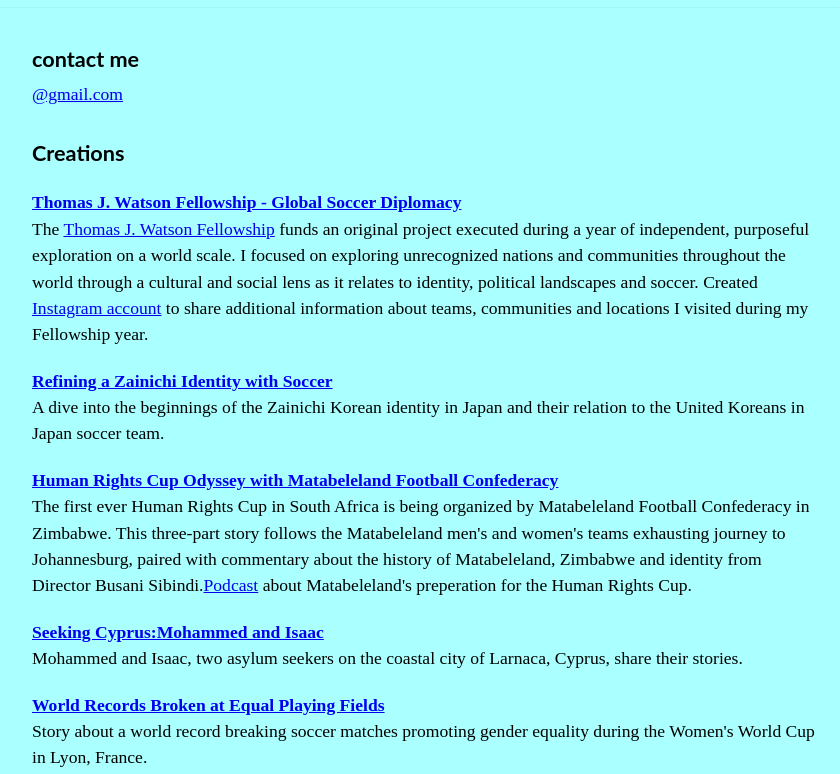
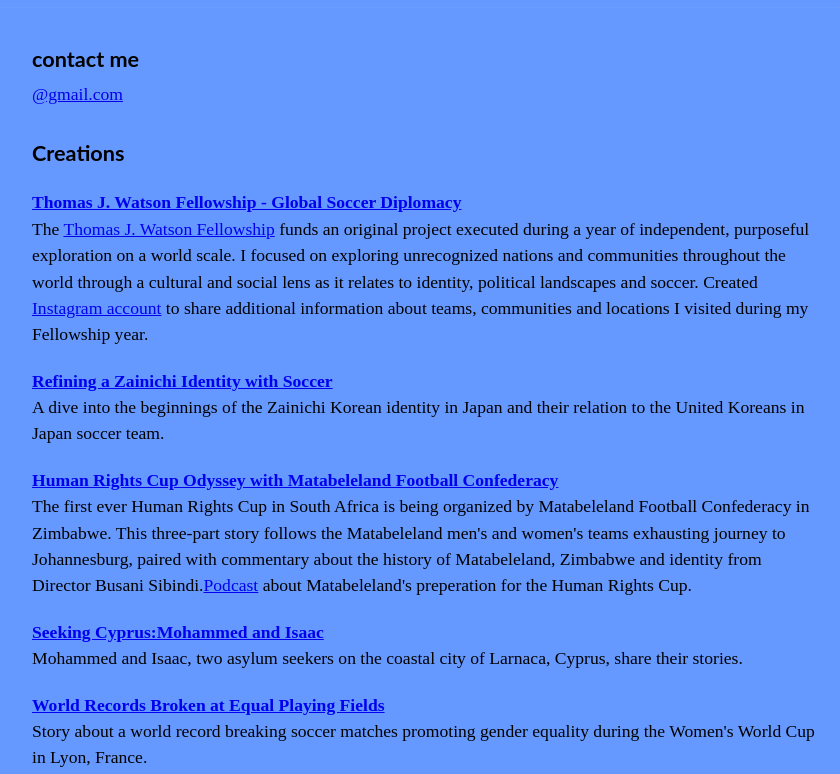
Before and after one commit to acuriskis/artis, a plain HTML site: page index.html in a window 1280 px wide. Shown: the part 100-874 px from the top of the page, without its empty margins (212-1052 px from the left). Drawn offline with Linux system fonts and the light colour scheme.

Commit message:
Update styles.css

```diff
--- a/styles.css
+++ b/styles.css
@@ -1,7 +1,7 @@
 body {
   padding: 0;
   margin: 0;
-  background-color: #aaffff;
+  background-color: #6699ff;
   font-size: 100%;
   line-height:1.5;
   font-family: 'Garamond, Georgia, 'Times New Roman', Times, serif;
```
